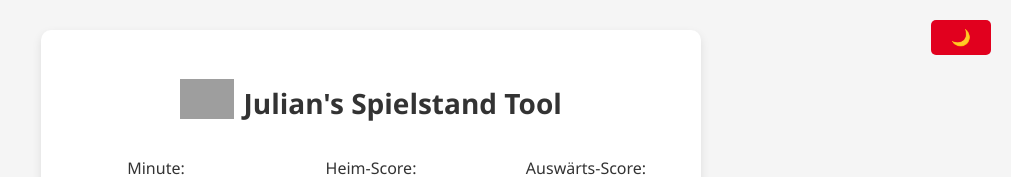
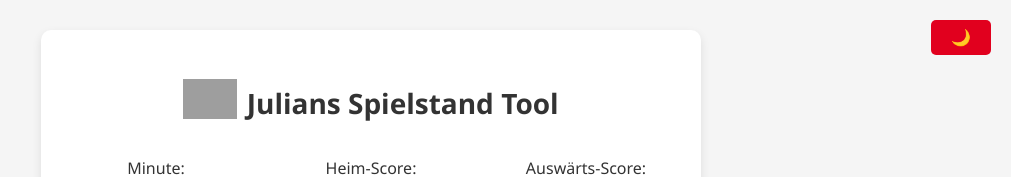
Before and after one commit to yungjulian/spielstand-tool, a plain HTML site: page index.html in a window 1280 px wide. Shown: the top 177 px of the page, without its empty margins (269-1280 px from the left). Drawn offline with Linux system fonts and the light colour scheme; grey boxes are pictures that could not be loaded.

Commit message:
Update index.html

```diff
--- a/index.html
+++ b/index.html
@@ -3,7 +3,7 @@
 <head>
     <meta charset="UTF-8">
     <meta name="viewport" content="width=device-width, initial-scale=1.0, user-scalable=no">
-    <title>Julian's Spielstand Tool</title>
+    <title>Julians Spielstand Tool</title>
     <link rel="icon" href="https://www.rot-weiss-essen.de/wp-content/themes/RotWeissEssen/images/Rot-Weiss-Essen-Vereinslogo.png" type="image/png">
     <style>
         /* Allgemeine Styles */
@@ -280,7 +280,7 @@
 		<a href="https://yungjulian.github.io/julians-tools/">
 			<img src="https://www.rot-weiss-essen.de/wp-content/themes/RotWeissEssen/images/Rot-Weiss-Essen-Vereinslogo.png" alt="Logo" class="logo">
 		</a>
-        Julian's Spielstand Tool
+        Julians Spielstand Tool
     </h1>
 
     <div class="controls">
```
